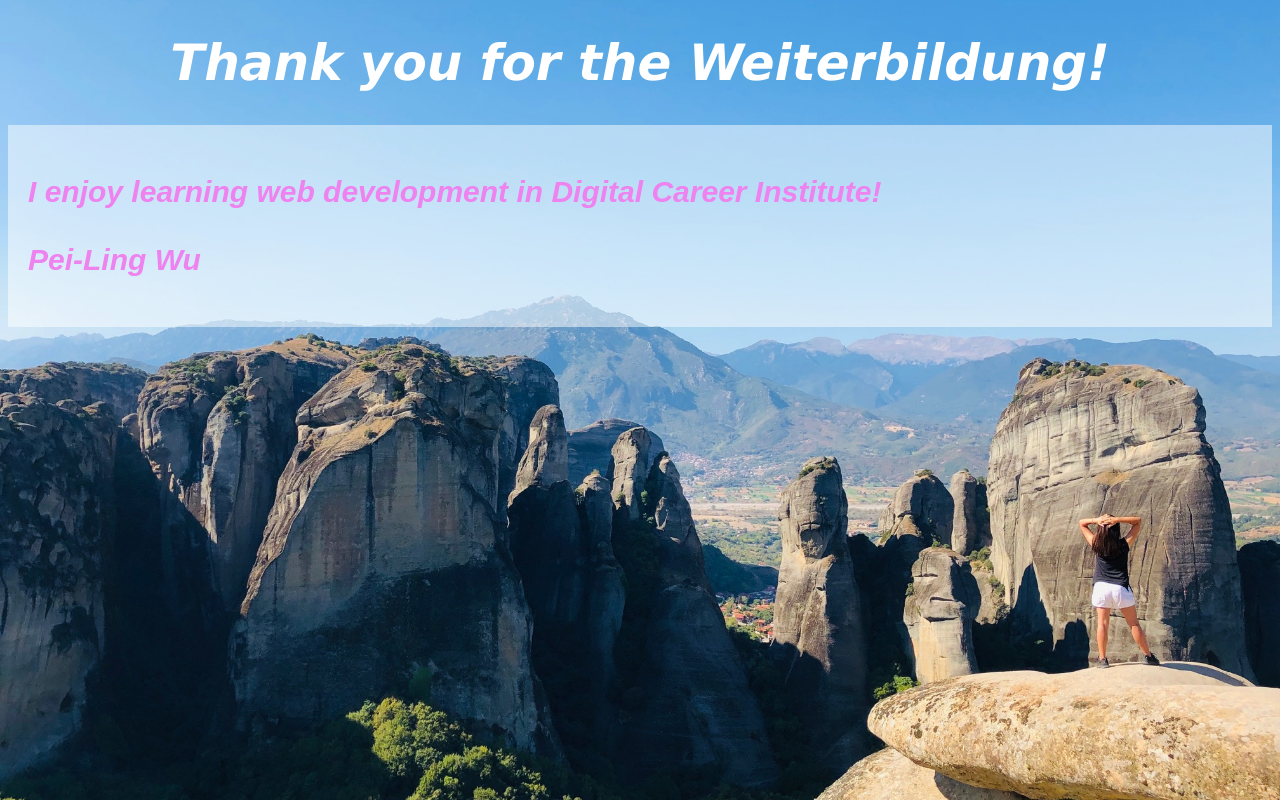
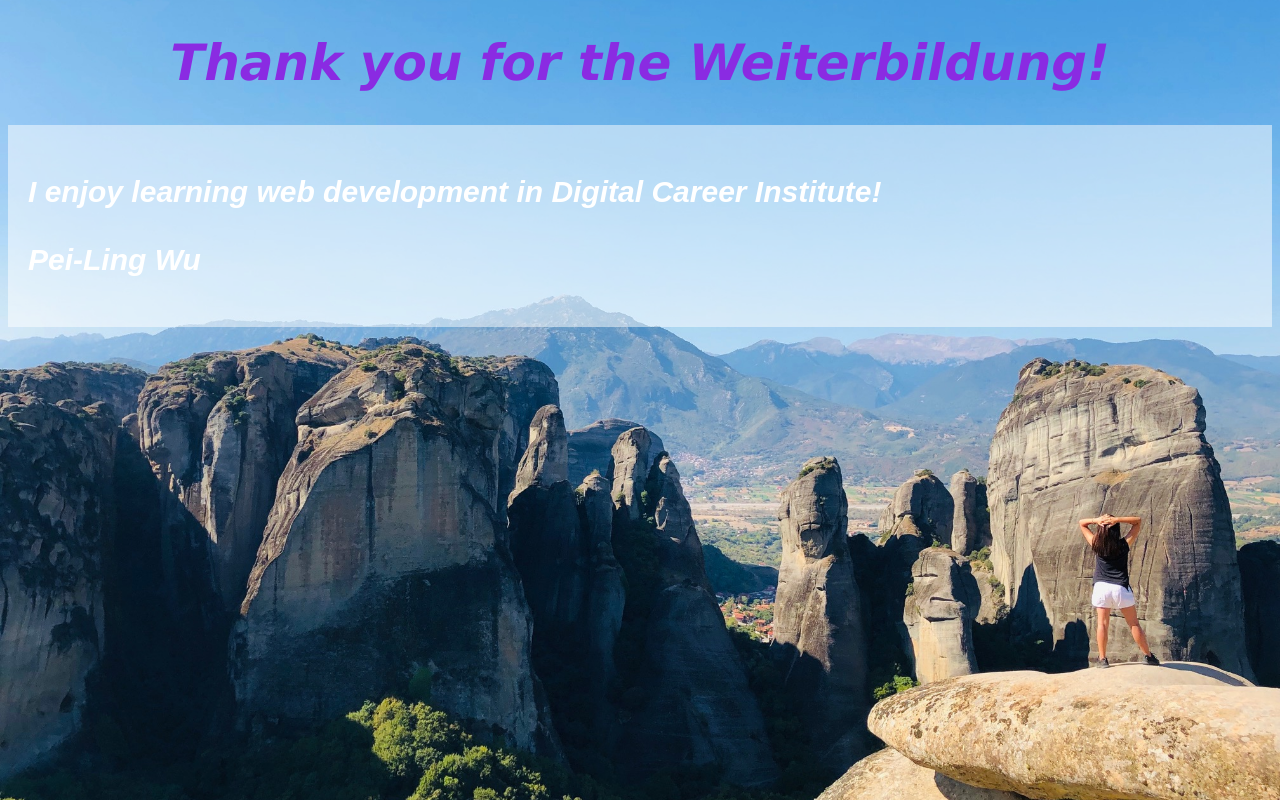
Before and after one commit to wuberde/dci, a plain HTML site: page index.html in a window 1280 px wide. Drawn offline with Linux system fonts and the light colour scheme.

Commit message:
Update index.html

```diff
--- a/index.html
+++ b/index.html
@@ -18,14 +18,14 @@
 			font-family:verdana;
 			font-size: 50px;
                         font-style: italic;
-			color:white;
+			color: BLUEVIOLET;
 
 		}
 		article {
 			background-color: rgba(255,255,255,0.5);
 			padding: 20px;
 			font-size: 30px;
-			color: VIOLET;
+			color: white;
 			font-style: italic;
 			font-weight: bold;
 			font-family: sans-serif;
```
